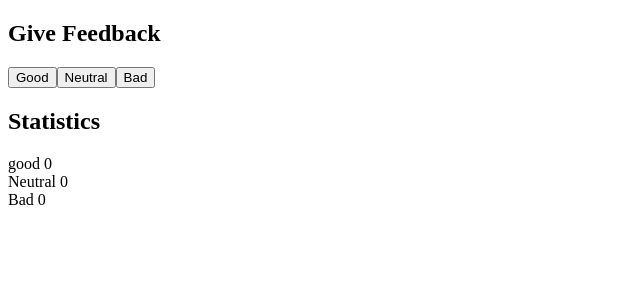
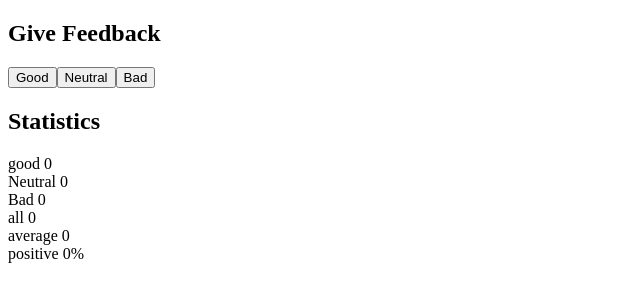
Before and after one commit to Ran-Pol/FullStackOpen2022, a React (Create React App) app in the folder Part1/unicafe/: page / in a window 1280 px wide. Shown: the top 302 px of the page, without its empty margins (0-640 px from the left). Built offline with nearby package versions, Linux system fonts and the light colour scheme.

Commit message:
1.7: unicafe step2: Expand your application so that it shows more statistics about the gathered feedback: the total number of collected feedback, the average score (good: 1, neutral: 0, bad: -1) and the percentage of positive feedback.

```diff
--- a/Part1/unicafe/src/App.js
+++ b/Part1/unicafe/src/App.js
@@ -1,7 +1,12 @@
 import { useState } from 'react'
 
 
-const Display = (props) => <div>{props.text} {props.value}</div>
+const Display = (props) => {
+  if(props.text === "positive"){
+return <div>{props.text} {props.value}%</div>
+  }
+return (<div>{props.text} {props.value}</div>)
+}
 
 const Button =  (props) => (
 <button onClick={() => props.handleClick()}>{props.text}</button>
@@ -12,6 +17,9 @@ const App = () => {
   const [goodValue, setGoodValue] = useState(0)
   const [neutralValue, setNeutralValue] = useState(0)
   const [badValue, setBadValue] = useState(0)
+const allFeedback = goodValue + neutralValue + badValue;
+const avgFeedback = (goodValue - badValue)/allFeedback;
+const avgPosFeedback = goodValue/allFeedback;
 
   const setToGoodValue = (newValue) => {
     console.log('value now', newValue)
@@ -36,7 +44,16 @@ const App = () => {
 <Display text="good" value={goodValue}/>
 <Display text="Neutral" value={neutralValue}/>
 <Display text="Bad" value={badValue}/>
+<Display text="all" value={allFeedback}/>
+<Display text="average" value={avgFeedback ?avgFeedback: 0 }/>
+<Display text="positive" value={(avgPosFeedback ?avgPosFeedback: 0) * 100 }/>
     </div>
   )
 }
 export default App
+
+
+
+// Expand your application so that it shows more statistics about the gathered
+// feedback: the total number of collected feedback, the average score (good: 1, neutral: 0, bad: -1)
+// and the percentage of positive feedback.``
```
